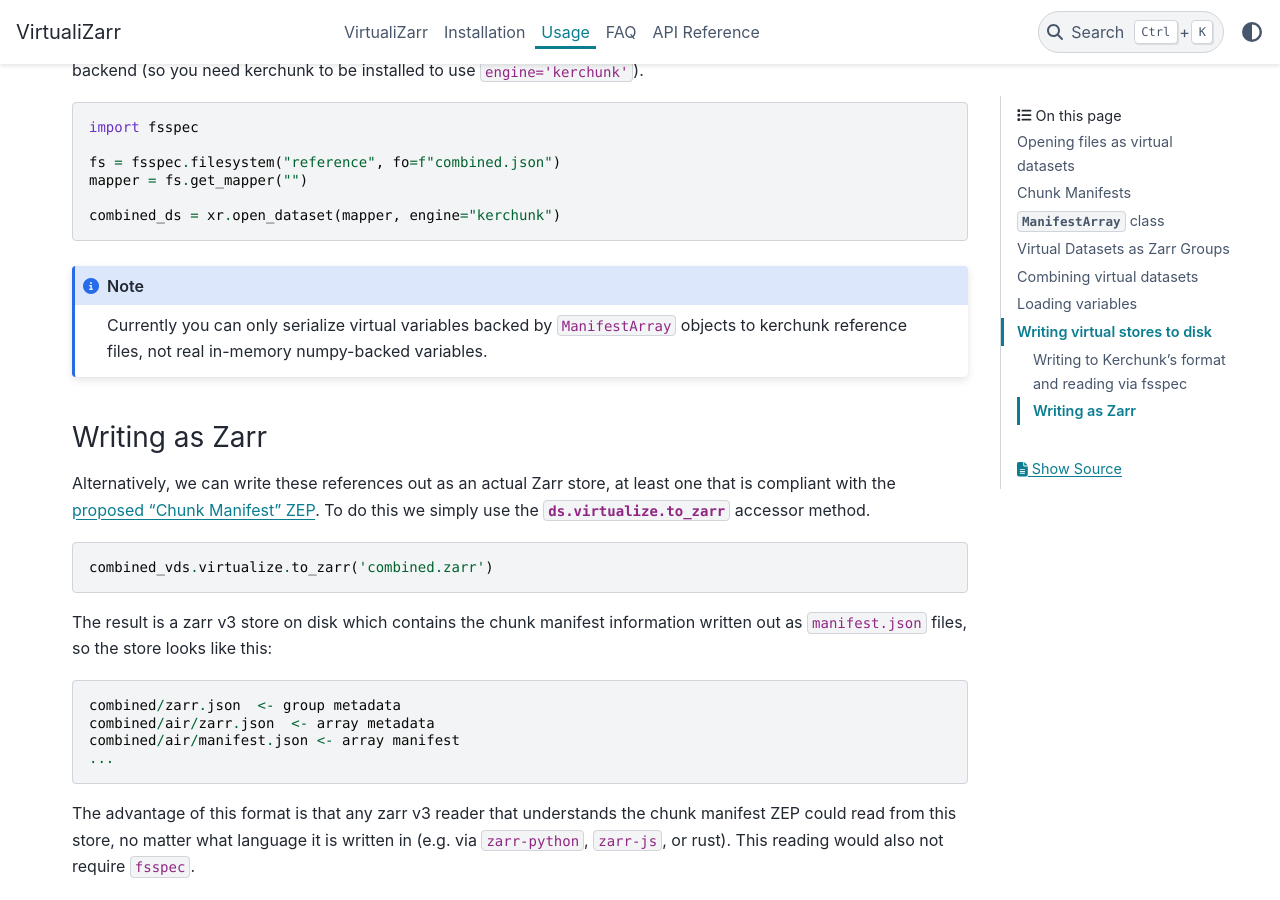
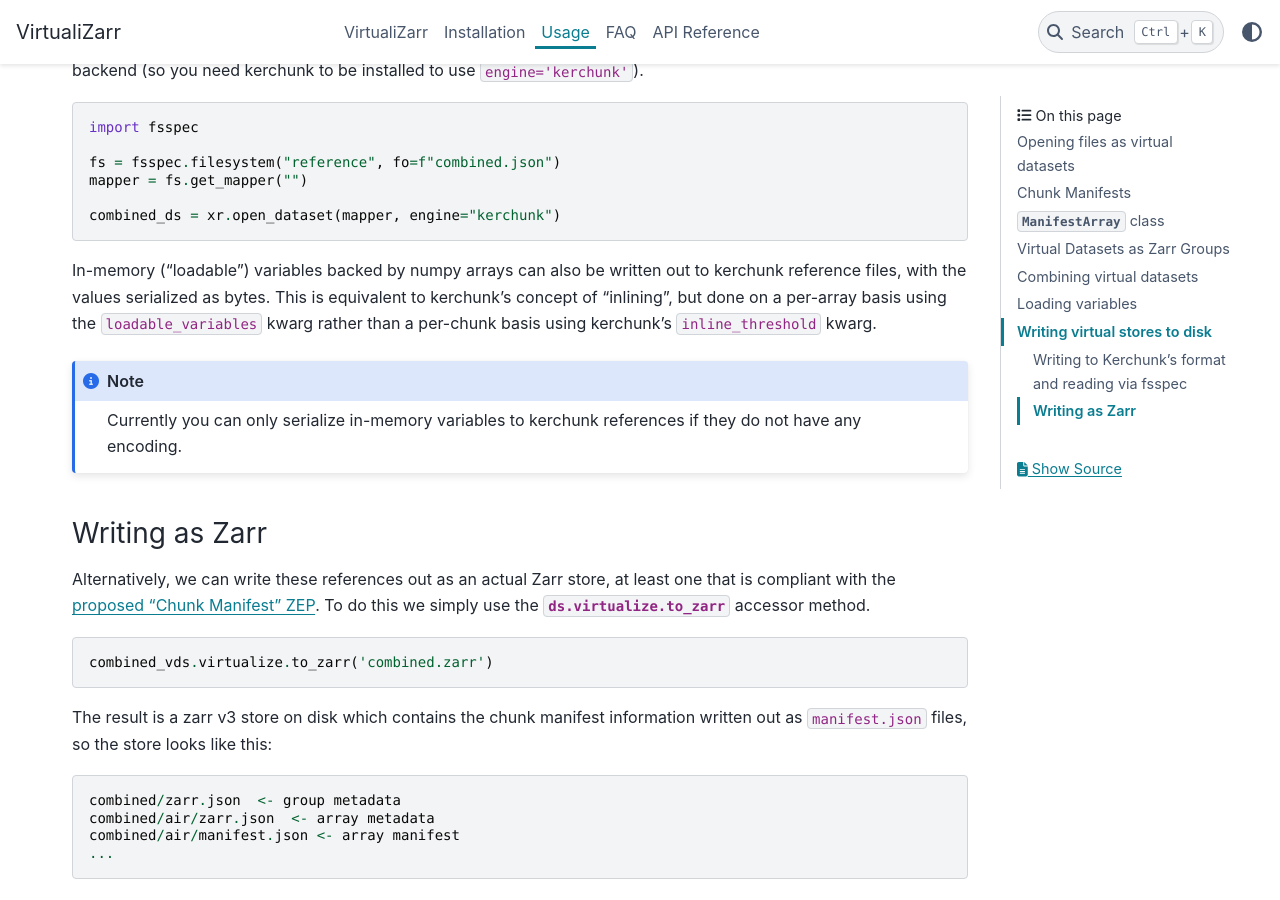
Before and after one commit to zarr-developers/VirtualiZarr, a Sphinx documentation site: the page built from docs/usage.md, in a window 1280 px wide and 900 px high, scrolled down 8603 px. Built offline with Sphinx 7.4.7 and the PyData theme 0.15.4, drawn with Linux system fonts in a browser that asks for light colours.

Commit message:
update docs

````diff
--- a/docs/usage.md
+++ b/docs/usage.md
@@ -332,8 +332,10 @@ mapper = fs.get_mapper("")
 combined_ds = xr.open_dataset(mapper, engine="kerchunk")
 ```
 
+In-memory ("loadable") variables backed by numpy arrays can also be written out to kerchunk reference files, with the values serialized as bytes. This is equivalent to kerchunk's concept of "inlining", but done on a per-array basis using the `loadable_variables` kwarg rather than a per-chunk basis using kerchunk's `inline_threshold` kwarg.
+
 ```{note}
-Currently you can only serialize virtual variables backed by `ManifestArray` objects to kerchunk reference files, not real in-memory numpy-backed variables.
+Currently you can only serialize in-memory variables to kerchunk references if they do not have any encoding.
 ```
 
 ### Writing as Zarr
````
